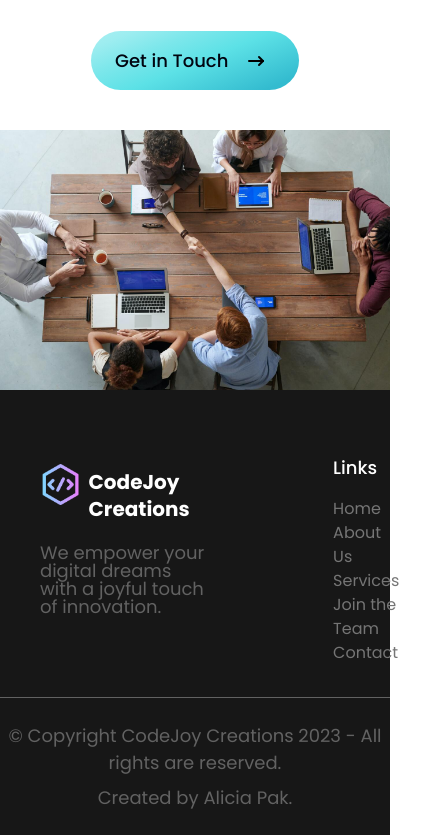
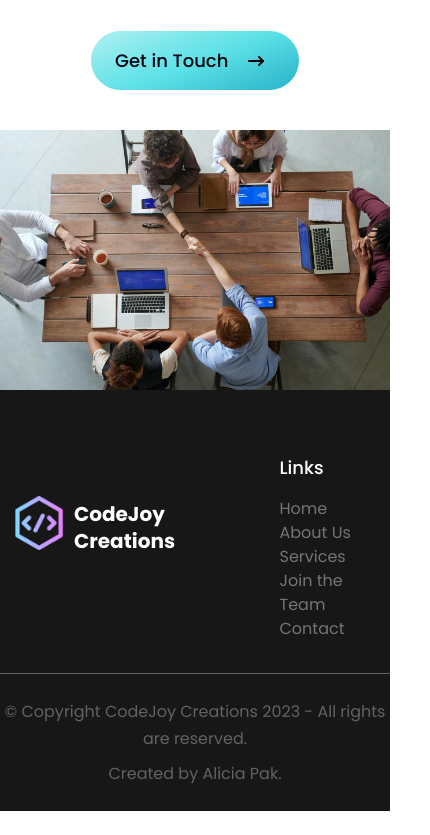
Before and after one commit to AliciaPak25/CodeJoy-Creations, a React (Vite) app: page / in a window 390 px wide. Shown: the part 3593-4428 px from the top of the page, 430 px wide, since content can reach past the window. After the commit the page ends 4404 px from the top, so only its background shows below. Built offline with nearby package versions, Linux system fonts and the light colour scheme.

Commit message:
finished responsive of footer

```diff
--- a/src/components/Footer.jsx
+++ b/src/components/Footer.jsx
@@ -1,5 +1,6 @@
 import React from "react";
 import Logo from "./Logo";
+import { Link } from "react-router-dom";
 
 const footerLinks = [
   {
@@ -8,27 +9,27 @@ const footerLinks = [
       {
         id: "1",
         name: "Home",
-        link: "http://localhost:5173/",
+        link: "/",
       },
       {
         id: "2",
         name: "About Us",
-        link: "http://localhost:5173/about-us",
+        link: "/about-us",
       },
       {
         id: "3",
         name: "Services",
-        link: "http://localhost:5173/services",
+        link: "/services",
       },
       {
         id: "4",
         name: "Join the Team",
-        link: "http://localhost:5173/join-the-team",
+        link: "/join-the-team",
       },
       {
         id: "5",
         name: "Contact",
-        link: "http://localhost:5173/contact",
+        link: "/contact",
       },
     ],
   },
@@ -39,34 +40,34 @@ const Footer = () => {
     <section className="flex flex-col justify-center items-center py-6 bg-[#171717] w-full">
       <div className="flex justify-between items-center flex-row mb-8 w-full">
         <div className="flex flex-col justify-start mr-10 sm:w-1/2">
-          <div className="flex items-center mx-10">
+          <div className="flex items-center md:mx-10 sm:ml-5 ml-3">
             <Logo />
-            <p className="text-white text-[20px] font-poppins font-bold leading-[27px] ml-2">
+            <p className="text-white text-[20px] font-bold leading-[27px] ml-2">
               CodeJoy Creations
             </p>
           </div>
-          <p className="font-poppins font-normal text-[18px] leading-[18px] mt-4 text-[#626262] mx-10">
+          <p className="font-normal text-[18px] leading-[25px] mt-4 text-[#626262] md:mx-10 xs:flex hidden sm:ml-5">
             We empower your digital dreams with a joyful touch of innovation.
           </p>
         </div>
 
-        <div className="mx-10">
+        <div className="md:mx-10 sm:mr-5">
           {footerLinks.map((footerLink) => (
             <div key={footerLink.links.id} className="mt-10">
-              <h4 className="font-poppins font-medium text-[18px] leading-[27px] text-white">
+              <h4 className="font-medium text-[18px] leading-[27px] text-white">
                 {footerLink.title}
               </h4>
               <ul className="list-none mt-4 md:flex">
                 {footerLink.links.map((link, index) => (
                   <li
                     key={link.name}
-                    className={`font-poppins font-normal text-[16px] leading-[24px] text-[#757575] hover:text-secondary cursor-pointer mx- ${
+                    className={`font-normal text-[16px] leading-[24px] text-[#757575] hover:text-white cursor-pointer mx- ${
                       index !== footerLink.links.length - 1
                         ? "sm:mb-3 mr-4"
                         : "mr-0 sm:mb-0"
                     }`}
                   >
-                    {link.name}
+                    <Link to={link.link}>{link.name}</Link>
                   </li>
                 ))}
               </ul>
@@ -77,12 +78,12 @@ const Footer = () => {
 
       <div className="w-full flex justify-between items-center flex-col pt-6 border-t-[1px] border-t-[#626262]">
         <p
-          className="font-poppins font-normal text-center text-[18px] text-[#626262] leading-[27px] mb-2
+          className="font-poppins font-normal text-center sm:text-[18px] text-[16px] text-[#626262] leading-[27px] mb-2
   "
         >
           &copy; Copyright CodeJoy Creations 2023 - All rights are reserved.
         </p>
-        <p className="font-poppins font-normal text-center text-[18px] text-[#626262] leading-[27px]">
+        <p className="font-poppins font-normal text-center sm:text-[18px] text-[16px] text-[#626262] leading-[27px]">
           Created by Alicia Pak.
         </p>
       </div>
--- a/src/components/Home/ServicesOverview.jsx
+++ b/src/components/Home/ServicesOverview.jsx
@@ -56,7 +56,7 @@ const ServicesOverview = () => {
             journey of innovation, transformation, and digital excellence
             together.
           </p>
-          <div className="w-[470px] flex md:justify-start justify-center">
+          <div className="sm:w-[470px] flex md:justify-start justify-center">
             <Link
               className="py-4 px-6 bg-blue-gradient mt-8 rounded-[80px] w-52 flex"
               to="/contact"
```
